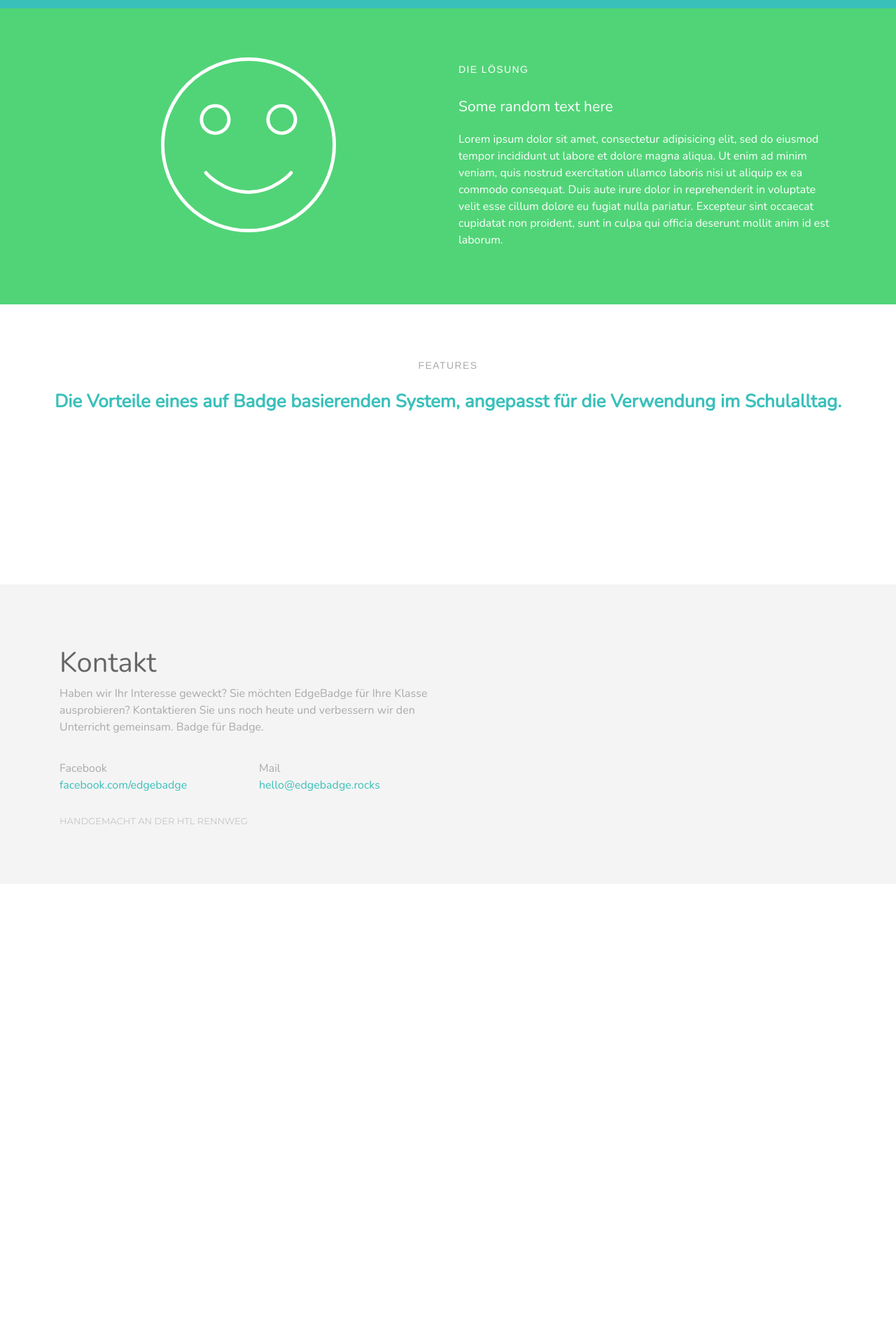
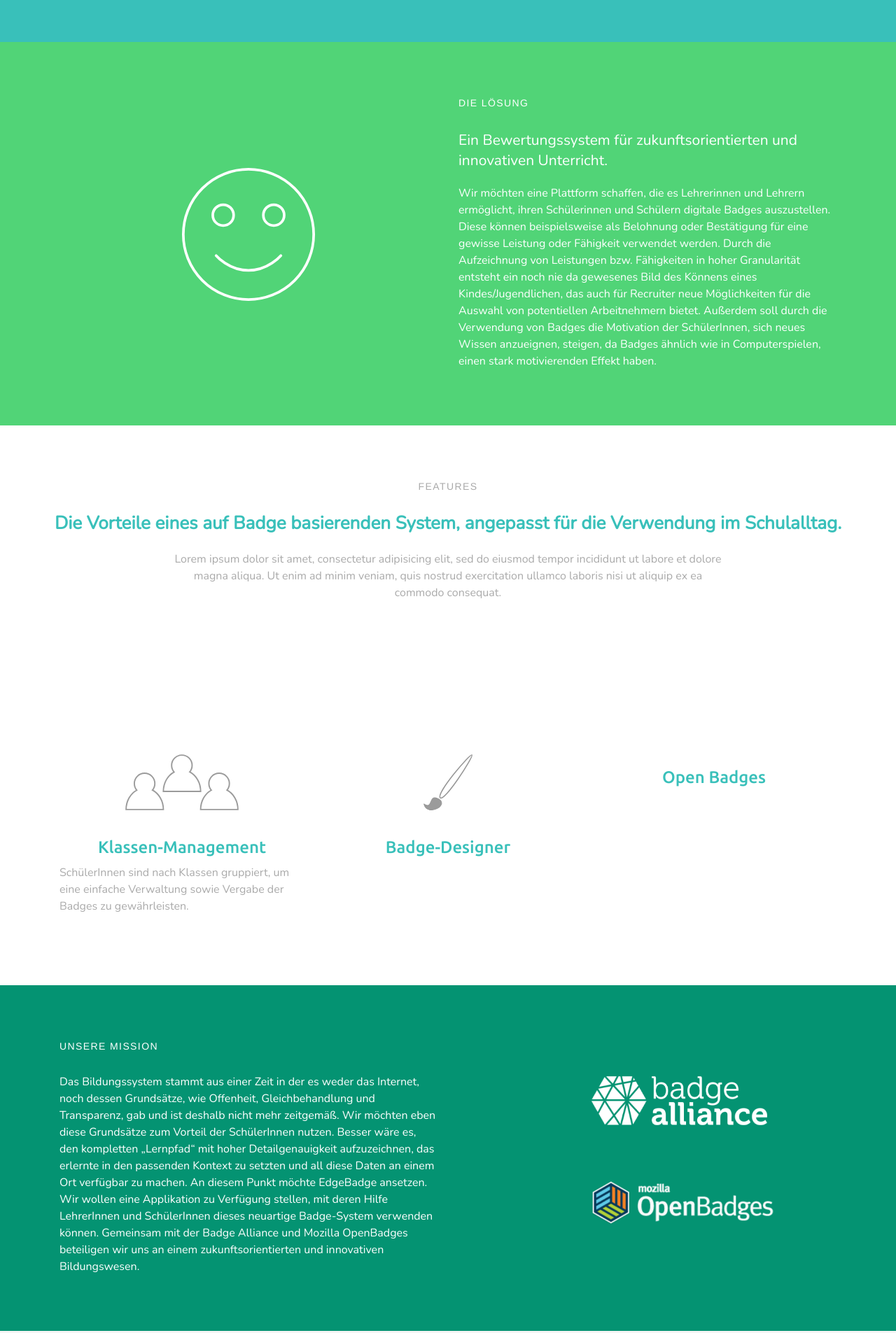
Before and after one commit to EdgeBadge/edgebadge-landing, a plain HTML site: page new/index.html in a window 1280 px wide. Shown: the part 840-2745 px from the top of the page at 70% size. Before the commit the page ends 2103 px from the top, so only its background shows below. Drawn offline with nearby package versions, Linux system fonts and the light colour scheme.

Commit message:
"Our Mission" section added

```diff
--- a/new/index.html
+++ b/new/index.html
@@ -8,7 +8,7 @@
 	<link href='http://fonts.googleapis.com/css?family=Open+Sans:400italic,400,600,300,700' rel='stylesheet' type='text/css'>
 	<link href='http://fonts.googleapis.com/css?family=Noto+Sans:400,700' rel='stylesheet' type='text/css'>
 	<link href='http://fonts.googleapis.com/css?family=Nunito:300' rel='stylesheet' type='text/css'>
-	<link href='http://fonts.googleapis.com/css?family=Ubuntu:300' rel='stylesheet' type='text/css'>
+	<link href='http://fonts.googleapis.com/css?family=Ubuntu:300,400,500,700' rel='stylesheet' type='text/css'>
 	<link rel="stylesheet" type="text/css" href="bootstrap/css/bootstrap.min.css">
 	<link rel="stylesheet" type="text/css" href="style.css">
 </head>
@@ -30,15 +30,12 @@
 					<div class="lead">
 					Lernen für Tests und Schularbeiten, ohne Motivation. Belohnung für Zusatzleistungen? Fehlanzeige.
 					</div>
-					Lorem ipsum dolor sit amet, consectetur adipisicing elit, sed do eiusmod
-					tempor incididunt ut labore et dolore magna aliqua. Ut enim ad minim veniam,
-					quis nostrud exercitation ullamco laboris nisi ut aliquip ex ea commodo
-					consequat. Duis aute irure dolor in reprehenderit in voluptate velit esse
-					cillum dolore eu fugiat nulla pariatur. Excepteur sint occaecat cupidatat non
-					proident, sunt in culpa qui officia deserunt mollit anim id est laborum.
+					Wissenensvermittlung ist heutzutage bidirektional und interaktiv, punktuelle Leistungsfeststellungen sind dafür nicht optimal und der Lernweg geht fast komplett verloren. Abschlüsse und Noten sind derzeit das einzige gültige Leistungskriterium, obwohl sie nur einen Bruchteil der eigentlichen Information darstellen.
+					Das Bildungssystem stammt aus einer Zeit in der es weder das Internet, noch dessen Grundsätze, wie Offenheit, Gleichbehandlung und Transparenz, gab und ist deshalb nicht mehr zeitgemäß. Wir möchten eben diese Grundsätze zum Vorteil der SchülerInnen nutzen.
+					<!-- Besser wäre es, den kompletten „Lernpfad“ mit hoher Detailgenauigkeit aufzuzeichnen, das Erlernte in den passenden Kontext zu setzten und all diese Daten an einem Ort verfügbar zu machen. -->
 				</div>
 				<div class="col-md-6">
-					<img src="images/sad-smile.svg" height="250" class="center-block">
+					<img src="images/sad-smile.svg" height="300" class="smile center-block">
 				</div>
 			</div>
 		</div>
@@ -47,17 +44,13 @@
 				<div class="col-md-6 pull-right">
 					<h4>Die Lösung</h4>
 					<div class="lead">
-					Some random text here
+					Ein Bewertungssystem für zukunftsorientierten und innovativen Unterricht.
 					</div>
-					Lorem ipsum dolor sit amet, consectetur adipisicing elit, sed do eiusmod
-					tempor incididunt ut labore et dolore magna aliqua. Ut enim ad minim veniam,
-					quis nostrud exercitation ullamco laboris nisi ut aliquip ex ea commodo
-					consequat. Duis aute irure dolor in reprehenderit in voluptate velit esse
-					cillum dolore eu fugiat nulla pariatur. Excepteur sint occaecat cupidatat non
-					proident, sunt in culpa qui officia deserunt mollit anim id est laborum.
+					Wir möchten eine Plattform schaffen, die es Lehrerinnen und Lehrern ermöglicht, ihren Schülerinnen und Schülern digitale Badges auszustellen. Diese können beispielsweise als Belohnung oder Bestätigung für eine gewisse Leistung oder Fähigkeit verwendet werden. Durch die Aufzeichnung von Leistungen bzw. Fähigkeiten in hoher Granularität entsteht ein noch nie da gewesenes Bild des Könnens eines Kindes/Jugendlichen, das auch für Recruiter neue Möglichkeiten für die Auswahl von potentiellen Arbeitnehmern bietet.
+					Außerdem soll durch die Verwendung von Badges die Motivation der SchülerInnen, sich neues Wissen anzueignen, steigen, da Badges ähnlich wie in Computerspielen, einen stark motivierenden Effekt haben.
 				</div>
 				<div class="col-md-6">
-					<img src="images/happy-smile.svg" height="250" class="center-block">
+					<img src="images/happy-smile.svg" height="300" class="smile center-block">
 				</div>
 			</div>
 		</div>
@@ -65,6 +58,42 @@
 			<div class="container text-center">
 				<h4>Features</h4>
 				<h2>Die Vorteile eines auf Badge basierenden System, angepasst für die Verwendung im Schulalltag.</h2>
+				<div class="center-block" style="width: 70%; margin-top: 25px;">
+				Lorem ipsum dolor sit amet, consectetur adipisicing elit, sed do eiusmod
+				tempor incididunt ut labore et dolore magna aliqua. Ut enim ad minim veniam,
+				quis nostrud exercitation ullamco laboris nisi ut aliquip ex ea commodo
+				consequat.
+				</div>
+			</div>
+		</div>
+		<div class="row">
+			<div class="container">
+				<div class="col-lg-4 col-md-6">
+					<img src="images/people.svg" height="100" class="feature-img center-block">
+					<h3 class="text-center">Klassen-Management</h3>
+					SchülerInnen sind nach Klassen gruppiert, um eine einfache Verwaltung sowie Vergabe der Badges zu gewährleisten.
+				</div>
+				<div class="col-lg-4 col-md-6">
+					<img src="images/pen.svg" height="100" class="feature-img center-block">
+					<h3 class="text-center">Badge-Designer</h3>
+				</div>
+				<div class="col-lg-4 col-md-6">
+					<h3 class="text-center">Open Badges</h3>
+				</div>
+			</div>
+		</div>
+		<div class="row mission">
+			<div class="container">
+				<div class="col-md-6">
+					<h4>Unsere Mission</h4>
+					Das Bildungssystem stammt aus einer Zeit in der es weder das Internet, noch dessen Grundsätze, wie Offenheit, Gleichbehandlung und Transparenz, gab und ist deshalb nicht mehr zeitgemäß. Wir möchten eben diese Grundsätze zum Vorteil der SchülerInnen nutzen.
+					Besser wäre es, den kompletten „Lernpfad“ mit hoher Detailgenauigkeit aufzuzeichnen, das erlernte in den passenden Kontext zu setzten und all diese Daten an einem Ort verfügbar zu machen.
+					An diesem Punkt möchte EdgeBadge ansetzen. Wir wollen eine Applikation zu Verfügung stellen, mit deren Hilfe LehrerInnen und SchülerInnen dieses neuartige Badge-System verwenden können. Gemeinsam mit der Badge Alliance und Mozilla OpenBadges beteiligen wir uns an einem zukunftsorientierten und innovativen Bildungswesen.
+				</div>
+				<div class="col-md-4 col-md-offset-2">
+					<img src="images/badge-alliance-logo.png" height="70" style="margin-top:60px;">
+					<img src="images/open-badges-logo.png" style="margin-top:80px;">
+				</div>
 			</div>
 		</div>
 		<div class="row contact">
@@ -72,7 +101,7 @@
 				<div class="col-md-6">
 					<h2>Kontakt</h2>
 						Haben wir Ihr Interesse geweckt? Sie möchten EdgeBadge für Ihre Klasse ausprobieren?
-						Kontaktieren Sie uns noch heute und verbessern wir den Unterricht gemeinsam. Badge für Badge.
+						Kontaktieren Sie uns noch heute und verbessern wir gemeinsam den Unterricht. Badge für Badge.
 					<div class="row social">
 						<div class="col-md-6">
 							Facebook<br>
--- a/new/style.css
+++ b/new/style.css
@@ -12,13 +12,25 @@ body > .container-full > .row{
 	padding-left: 30px;
 	line-height: 1.5;
 }
-
+.row.header{
+	background-image: url(images/badge.svg);
+	background-size: 200px;
+	background-attachment: fixed;
+	/*background-position: 5px -15px;*/
+}
 .row.problem{
 	background-color: #39c0ba;
 	color: #fff;
 }
 .row.loesung{
 	background-color: #51D477;
+	color: #fff;
+}
+.row.features{
+
+}
+.row.mission{
+	background-color: #049372;
 	color: #fff;
 }
 .row.contact{
@@ -47,6 +59,11 @@ h4{
 	letter-spacing: 1.4px;
 	margin-bottom: 30px;
 }
+h3{
+	font-family: "Ubuntu";
+	font-weight: 500;
+	color: #39c0ba;
+}
 .contact h2{
 	color: #666;
 	font-family: "Nunito";
@@ -63,10 +80,18 @@ a{
 	color: #39c0ba;
 }
 
+.smile{
+	padding-top: 110px;
+}
+.feature-img{
+	padding-bottom: 20px;
+}
+
 .lead-promo{
 	font-family: "Noto Sans";
 	margin-top: 50px;
-	font-size: 18px;
+	font-size: 19px;
+	color: #888;
 }
 
 .footer-small-text{
```
Also changed, not shown: new/images/badge-alliance-logo.png (added), new/images/badge.svg (added), new/images/open-badges-logo.png (added), new/images/pen.svg (added), new/images/people.svg (added).
